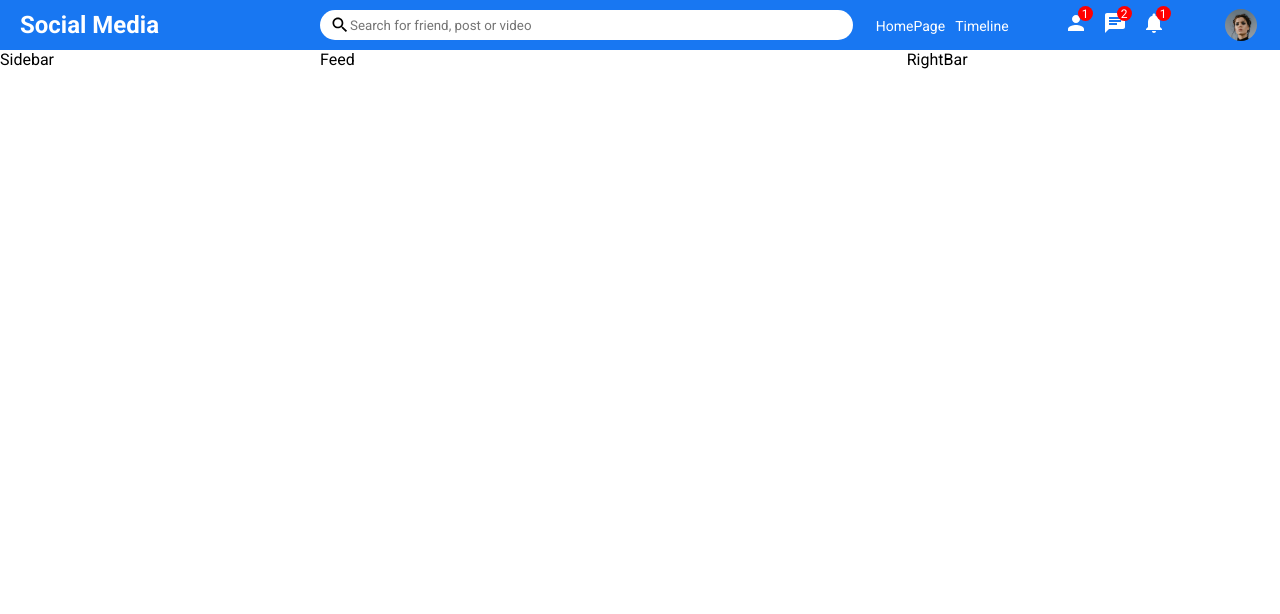
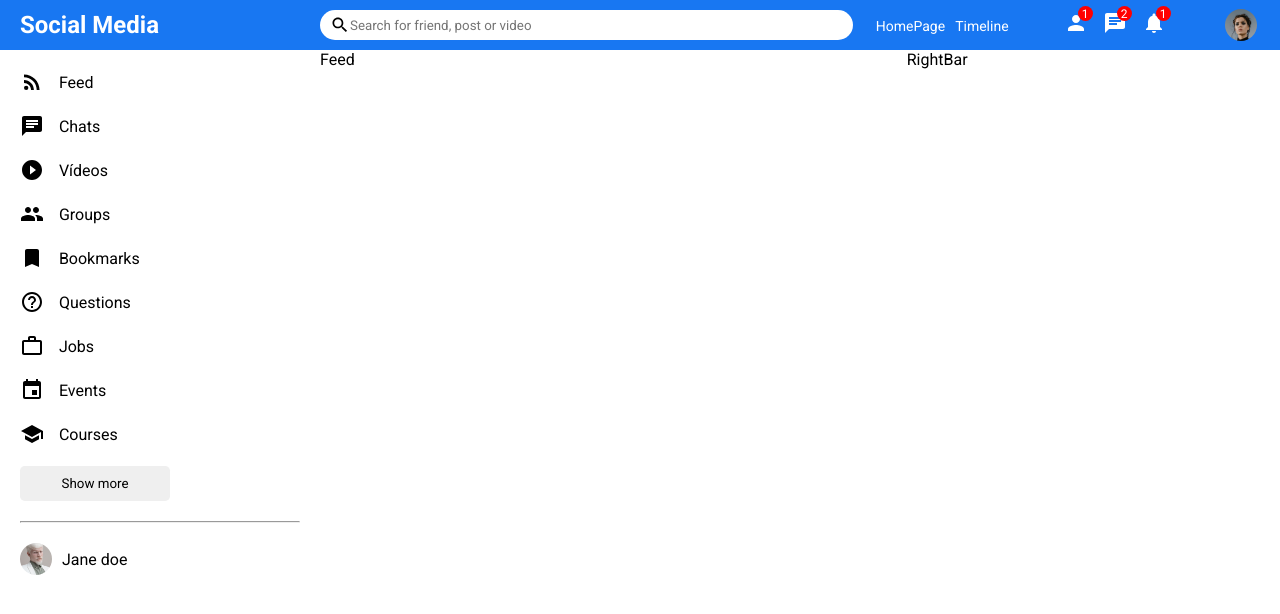
Before and after one commit to wesleywisch/Social-Media-App, a React (Create React App) app in the folder FrontEnd/: page / in a window 1280 px wide. Shown: the top 614 px of the page. Built offline with nearby package versions, Linux system fonts and the light colour scheme.

Commit message:
feat: Completing the sidebar component.

```diff
--- a/FrontEnd/src/components/SideBar/index.tsx
+++ b/FrontEnd/src/components/SideBar/index.tsx
@@ -1,9 +1,91 @@
+import {
+  RssFeed,
+  Chat,
+  PlayCircleFilledOutlined,
+  Group,
+  Bookmark,
+  HelpOutline,
+  WorkOutline,
+  Event,
+  School
+} from '@material-ui/icons';
+
+import person from '../../assets/person/2.jpeg';
+
 import { SideBarContainer } from './styles';
 
+type SidebarItemsProps = {
+  icon: React.ReactNode,
+  title: string;
+}
+
 export function SideBar() {
+  const sidebarItems = [
+    {
+      icon: <RssFeed className='sidebarIcon' />,
+      title: 'Feed',
+    },
+    {
+      icon: <Chat className='sidebarIcon' />,
+      title: 'Chats',
+    },
+    {
+      icon: <PlayCircleFilledOutlined className='sidebarIcon' />,
+      title: 'Vídeos',
+    },
+    {
+      icon: <Group className='sidebarIcon' />,
+      title: 'Groups',
+    },
+    {
+      icon: <Bookmark className='sidebarIcon' />,
+      title: 'Bookmarks',
+    },
+    {
+      icon: <HelpOutline className='sidebarIcon' />,
+      title: 'Questions',
+    },
+    {
+      icon: <WorkOutline className='sidebarIcon' />,
+      title: 'Jobs',
+    },
+    {
+      icon: <Event className='sidebarIcon' />,
+      title: 'Events',
+    },
+    {
+      icon: <School className='sidebarIcon' />,
+      title: 'Courses',
+    },
+  ] as SidebarItemsProps[];
+
   return (
     <SideBarContainer>
-      Sidebar
+      <div className="sidebarWrapper">
+        <ul className="sidebarList">
+          {sidebarItems.map((item, key) => (
+            <li key={key} className="sidebarListItem">
+              {item.icon}
+              <span className="sidebarListItemText">{item.title}</span>
+            </li>
+          ))}
+        </ul>
+
+        <button className="sidebarButton">
+          Show more
+        </button>
+
+        <hr className='sidebarHr' />
+
+        <ul className="sidebarFriendList">
+          <li className="sidebarFriend">
+            <img src={person} alt="Jane doe" className="sidebarFriendImg" />
+            <span className="sidebarFriendName">
+              Jane doe
+            </span>
+          </li>
+        </ul>
+      </div>
     </SideBarContainer>
   )
 }
--- a/FrontEnd/src/components/SideBar/styles.ts
+++ b/FrontEnd/src/components/SideBar/styles.ts
@@ -2,4 +2,64 @@ import styled from "styled-components";
 
 export const SideBarContainer = styled.div`
   flex: 3;
+  height: calc(100vh - 3.125rem);
+  overflow-y: scroll;
+
+  ::-webkit-scrollbar {
+    width: 5px;
+  }
+  ::-webkit-scrollbar-track {
+    background-color: #f1f1f1;
+  }
+  ::-webkit-scrollbar-thumb {
+    background-color: rgb(179, 179, 179);
+  }
+
+  .sidebarWrapper {
+    padding: 1.25rem;
+
+    .sidebarList {
+      .sidebarListItem {
+        display: flex;
+        align-items: center;
+        margin-bottom: 1.25rem;
+
+        .sidebarIcon {
+          margin-right: 0.93rem;
+        }
+
+        .sidebarListItemText {}
+      }
+    }
+
+    .sidebarButton {
+      width: 9.375rem;
+      border: none;
+      padding: 0.625rem;
+      border-radius: 0.3rem;
+      font-weight: 500;
+    }
+
+    .sidebarHr {
+      margin: 1.25rem 0;
+    }
+
+    .sidebarFriendList {
+      .sidebarFriend {
+        display: flex;
+        align-items: center;
+        margin-bottom: 0.93rem;
+
+        .sidebarFriendImg {
+          width: 2rem;
+          height: 2rem;
+          border-radius: 50%;
+          object-fit: cover;
+          margin-right: 0.625rem;
+        }
+
+        .sidebarFriendName {}
+      }
+    }
+  }
 `;
```
